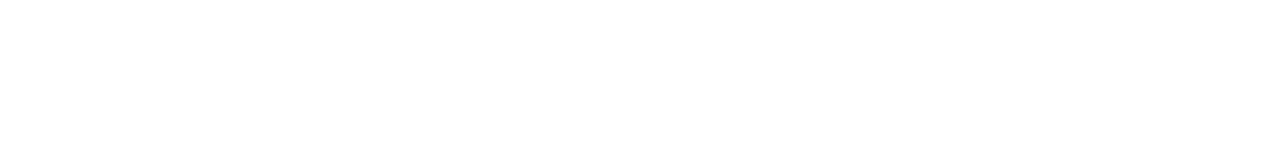
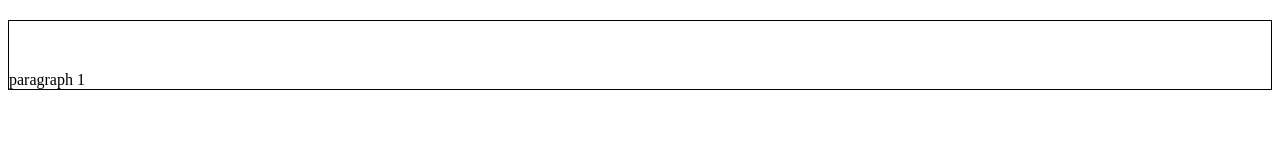
Before and after one commit to josephwilson/frontendfoundations-lecture1-080717, a plain HTML site: page index.html in a window 1280 px wide. Drawn offline with Linux system fonts and the light colour scheme.

Commit message:
saving progess from class

```diff
--- a/css/styles.css
+++ b/css/styles.css
@@ -0,0 +1,6 @@
+p{
+    margin-top: 20px;
+    margin-bottom: 20px;
+    padding-top: 50px;
+    border: 1px solid black;
+}
--- a/index.html
+++ b/index.html
@@ -1,16 +1,24 @@
 <!DOCTYPE html>
 <html>
+
     <head>
-    <link rel="stylesheet" href="css/styles.css">
-
+        <meta charset="utf-8">
+        <link rel="stylesheet" href="css\styles.css">
+        <title>Front End Foundations</title>
     </head>
 
     <body>
+
     <header>
     </header>
+
     <main>
+        <p>paragraph 1</p>
     </main>
+
     <footer>
     </footer>
+
     </body>
+
 </html>
```
Lines whose indentation alone changed are shown as unchanged.
